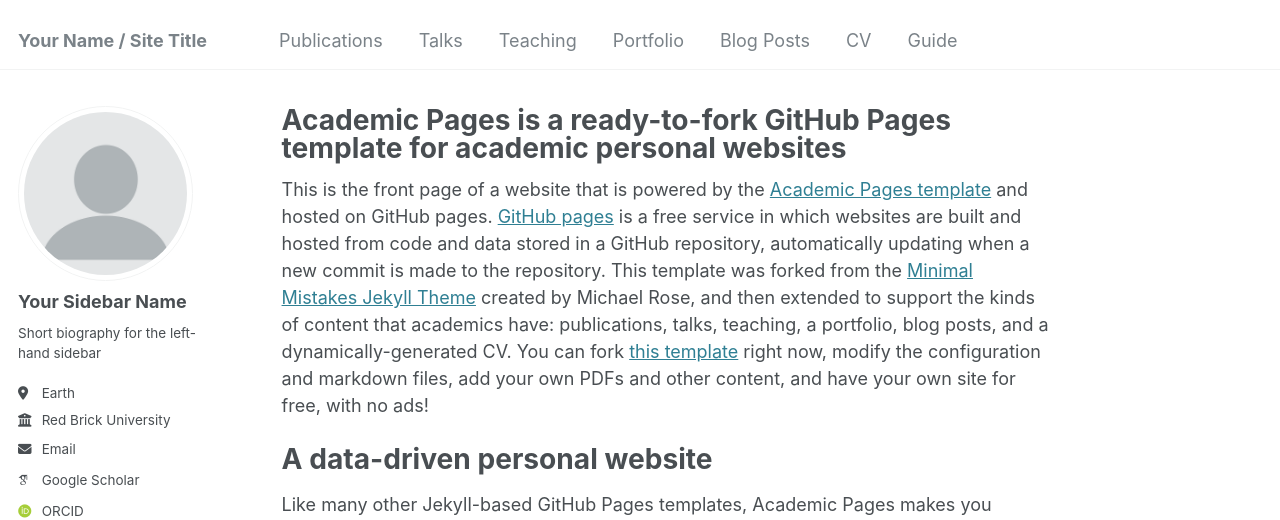
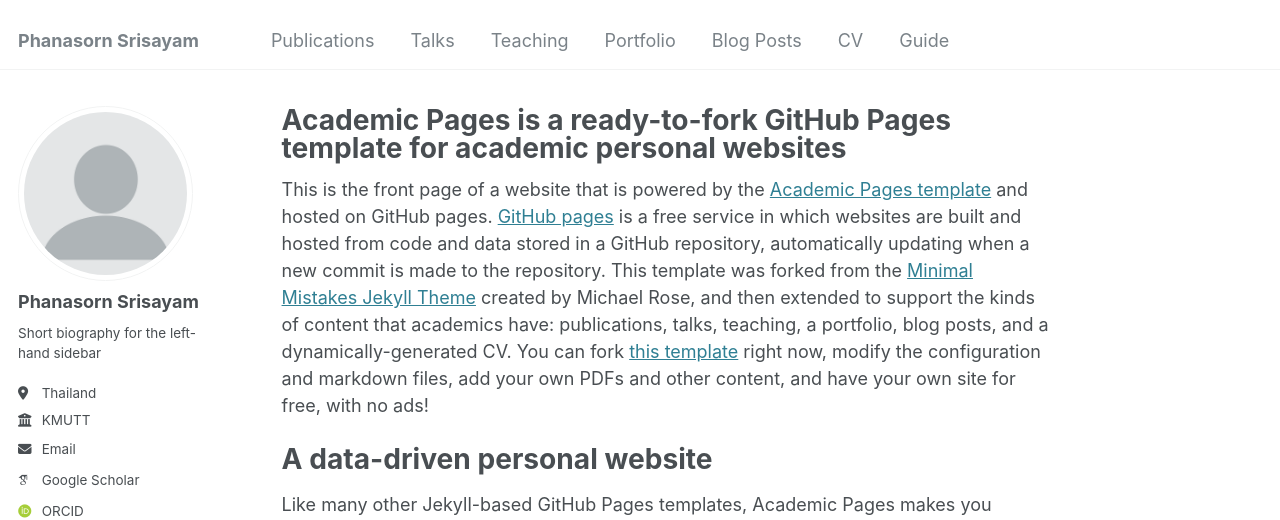
Before and after one commit to redbiiddsun/redbiiddsun.github.io, a Jekyll site: the page built from _pages/about.md, in a window 1280 px wide. Shown: the top 520 px of the page. Built offline with Jekyll 4.4.1, drawn with Linux system fonts in a browser that asks for light colours; some web fonts are replaced.

Commit message:
feat: update site configuration with personal details

```diff
--- a/_config.yml
+++ b/_config.yml
@@ -8,13 +8,13 @@
 
 # Basic Site Settings
 locale                   : "en-US"
-title                    : "Your Name / Site Title"
+title                    : "Phanasorn Srisayam"
 title_separator          : "-"
 name                     : &name "Your Name"
 description              : &description "personal description"
-url                      : https://academicpages.github.io # the base hostname & protocol for your site e.g. "https://[your GitHub username].github.io"
+url                      : https://redbiiddsun.github.io/ # the base hostname & protocol for your site e.g. "https://[your GitHub username].github.io"
 baseurl                  : "" # the subpath of your site, e.g. "/blog"
-repository               : "academicpages/academicpages.github.io"
+repository               : "redbiiddsun/redbiiddsun.github.io"
 
 # Site Author - The following control what appear as part of the author content on the side bar.
 #               If a field is blank the icon and link will not appear, otherwise it will be shown.
@@ -22,13 +22,13 @@ repository               : "academicpages/academicpages.github.io"
 author:
   # Biographic information
   avatar           : "profile.png"
-  name             : "Your Sidebar Name"
+  name             : "Phanasorn Srisayam"
   pronouns         : # example: "she/her"
   bio              : "Short biography for the left-hand sidebar"
-  location         : "Earth"
-  employer         : "Red Brick University"
+  location         : "Thailand"
+  employer         : "KMUTT"
   uri              : # URL
-  email            : "none@example.org"
+  email            : "idk@gmail.com"
 
   # Academic websites
   arxiv            : # URL - Update with the correct link to your profile
@@ -44,7 +44,7 @@ author:
   bitbucket        : # Username - Update with your username on the site
   codepen          : # Username
   dribbble         : # Username
-  github           : "academicpages"
+  github           : "redbiiddsun"
   kaggle           : # Username
   stackoverflow    : # User number or user number and name (i.e., use "1" or "1/jeff-atwood")
 
```
